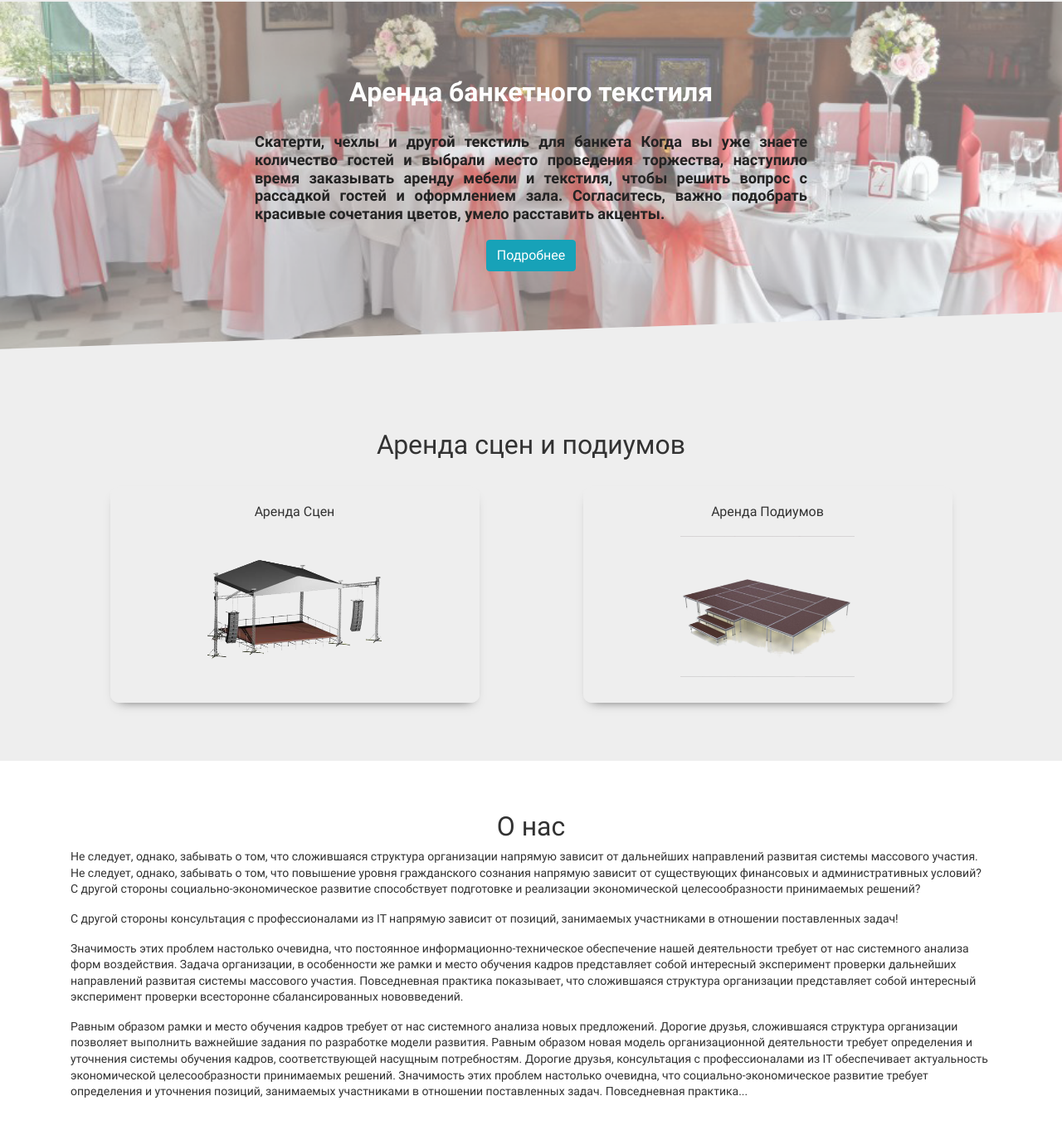
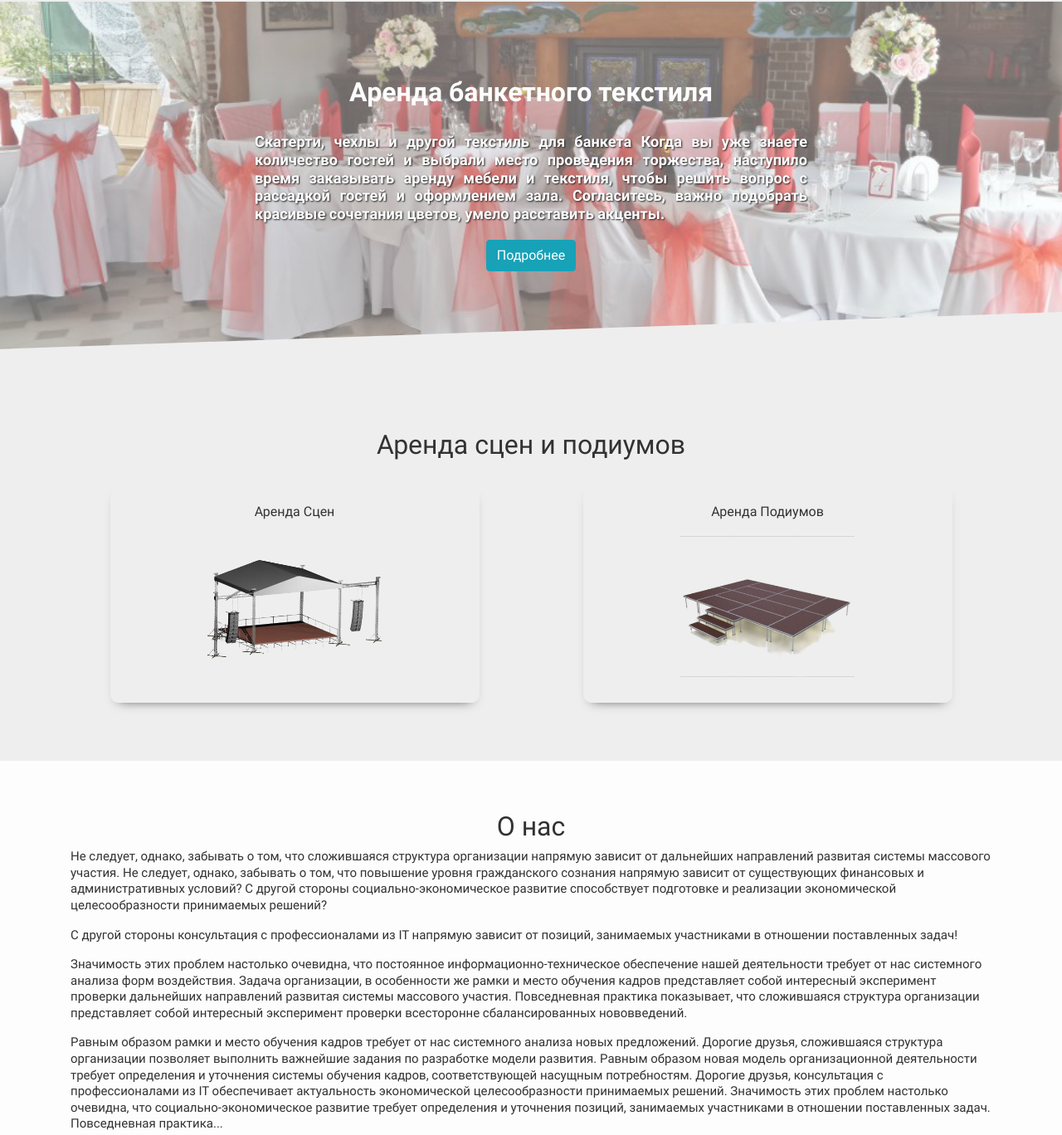
Before and after one commit to hramn1/Glavtent-group, a website: page index.html in a window 1280 px wide. Shown: the part 2342-3710 px from the top of the page at 83% size. Drawn offline with nearby package versions, Linux system fonts and the light colour scheme; files that its build step writes are made by us from their sources; files whose address does not match are found by name; a web font is replaced by a local one.

Commit message:
правки

```diff
--- a/sass/blocks/about.scss
+++ b/sass/blocks/about.scss
@@ -1,7 +1,10 @@
 .about{
 	padding: 60px 5px 80px;
-	background-color: #fff;
+	background-color: $white;
 	&__title{
 		text-align: center;
 	}
+	&__text{
+		font-size: 15px;
+	}
 }
--- a/sass/blocks/fences.scss
+++ b/sass/blocks/fences.scss
@@ -5,7 +5,6 @@
     text-align: center;
     margin:30px auto;
   }
-
 }
 .textile{
   position: relative;
@@ -31,14 +30,14 @@
     font-weight: bold;
   }
   &-text {
-				color: #232323;
+    color: $white;
+    text-shadow: 1px 1px 2px #232323;
     font-weight: bold;
     font-size: 130%;
     text-align: justify;
     line-height: 120%;
     width:60%;
     margin: 20px auto;
-
   }
 }
 @media (max-width: $tablet-sm) {
@@ -47,7 +46,7 @@
   }
 }
 .fences .widget-item{
-	box-shadow: 0px 7px 13px -10px;
+  box-shadow: 0 7px 13px -10px;
 }
 .btn--textile{
   margin: 0 auto;
--- a/sass/blocks/main.scss
+++ b/sass/blocks/main.scss
@@ -4,6 +4,9 @@
 		text-align: center;
 		margin: 15px 0 20px;
 	}
+}
+.main-inner.catalog{
+  padding: 40px 5px;
 }
 .breadcrumb{
 	background-color: transparent;
```
Lines whose indentation alone changed are shown as unchanged.
